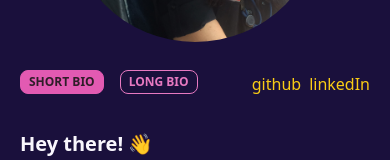
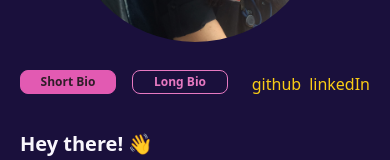
Before and after one commit to CLTsolutions/portfolio_v3, a Next.js app: page / in a window 390 px wide. Shown: the part 390-550 px from the top of the page. Built offline with nearby package versions, Linux system fonts and the light colour scheme.

Commit message:
fix: consistent btn widths & correct spacing
- when stacked on mobile
- update margin properties to use gap

```diff
--- a/app/about-me.jsx
+++ b/app/about-me.jsx
@@ -19,13 +19,13 @@ export default function AboutMe() {
         key={key}
         target="_blank"
         rel="noreferrer"
-        className="mr-2 text-yellow-400 no-underline hover:link-secondary last:mr-0"
+        className="text-yellow-400 no-underline hover:link-secondary"
       >
         {key}
       </a>
     ));
 
-    return <div>{links}</div>;
+    return <div className='flex gap-2'>{links}</div>;
   };
 
   const handleClick = (val) => setShowShortBio(val);
@@ -50,14 +50,14 @@ export default function AboutMe() {
         </div>
       </header>
       <section className="mt-7 flex justify-between items-start">
-        <div className="flex flex-wrap gap-y-3">
+        <div className="flex flex-wrap gap-y-3 gap-x-4">
           <BioButton
-            label="Short Bio"
+            label="short bio"
             active={showShortBio}
             onClick={() => handleClick(true)}
           />
           <BioButton
-            label="Long Bio"
+            label="long bio"
             active={!showShortBio}
             onClick={() => handleClick(false)}
           />
--- a/shared/bio-button.js
+++ b/shared/bio-button.js
@@ -1,9 +1,7 @@
 const BioButton = ({ label, active, onClick }) => (
   <button
     onClick={onClick}
-    className={`btn btn-primary btn-xs mr-4 last:mr-0 ${
-      active ? 'btn-active' : 'btn-outline'
-    }`}
+    className={`btn btn-primary btn-xs md:btn-sm capitalize w-24 ${active ? 'btn-active' : 'btn-outline'}`}
   >
     {label}
   </button>
```
